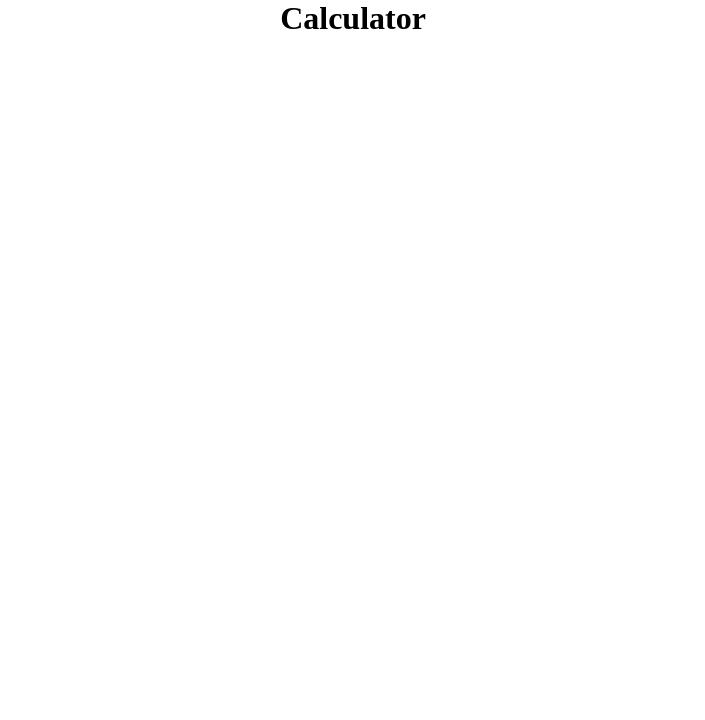
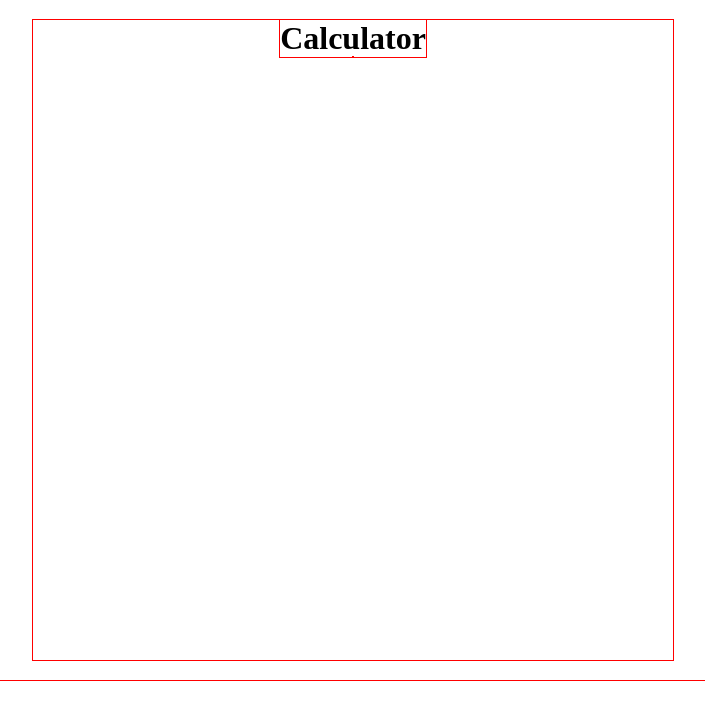
Before and after one commit to gnanaprakash2918/Calculator, a plain HTML site: page index.html in a window 1280 px wide. Shown: the whole page, without its empty margins (287-992 px from the left). Drawn offline with Linux system fonts and the light colour scheme.

Commit message:
Set height and width to container and body to flex

```diff
--- a/style.css
+++ b/style.css
@@ -2,17 +2,21 @@
   margin: 0;
   padding: 0;
   box-sizing: border-box;
+  outline: 1px solid red;
 }
 
-html,
 body {
-  height: 100%;
+  display: flex;
+  align-items: center;
 }
 
 .container {
   display: flex;
   flex-direction: column;
   align-items: center;
+  height: 40rem;
+  width: 40rem;
+  margin: 1.25rem auto;
 }
 
 .calc-container {
```
